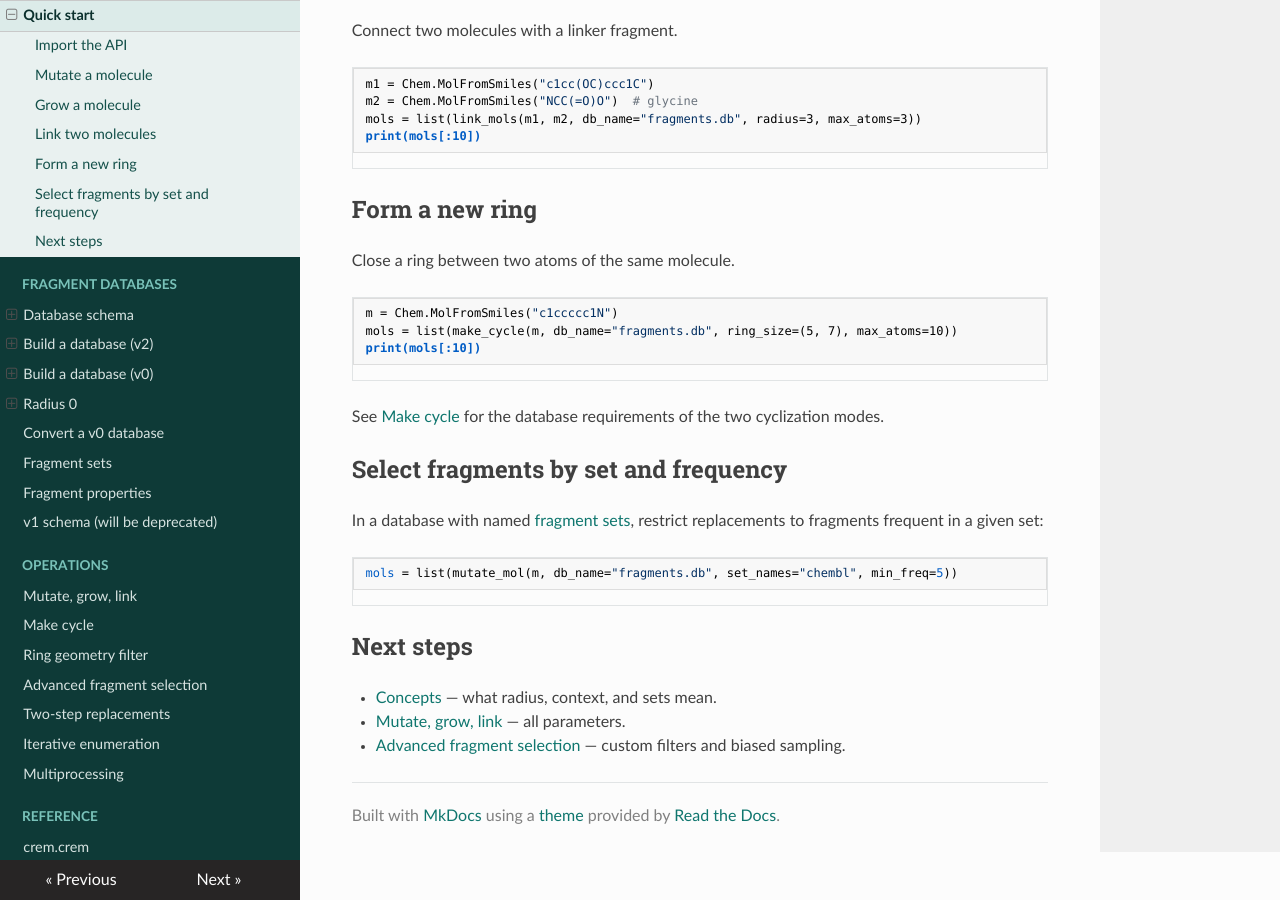
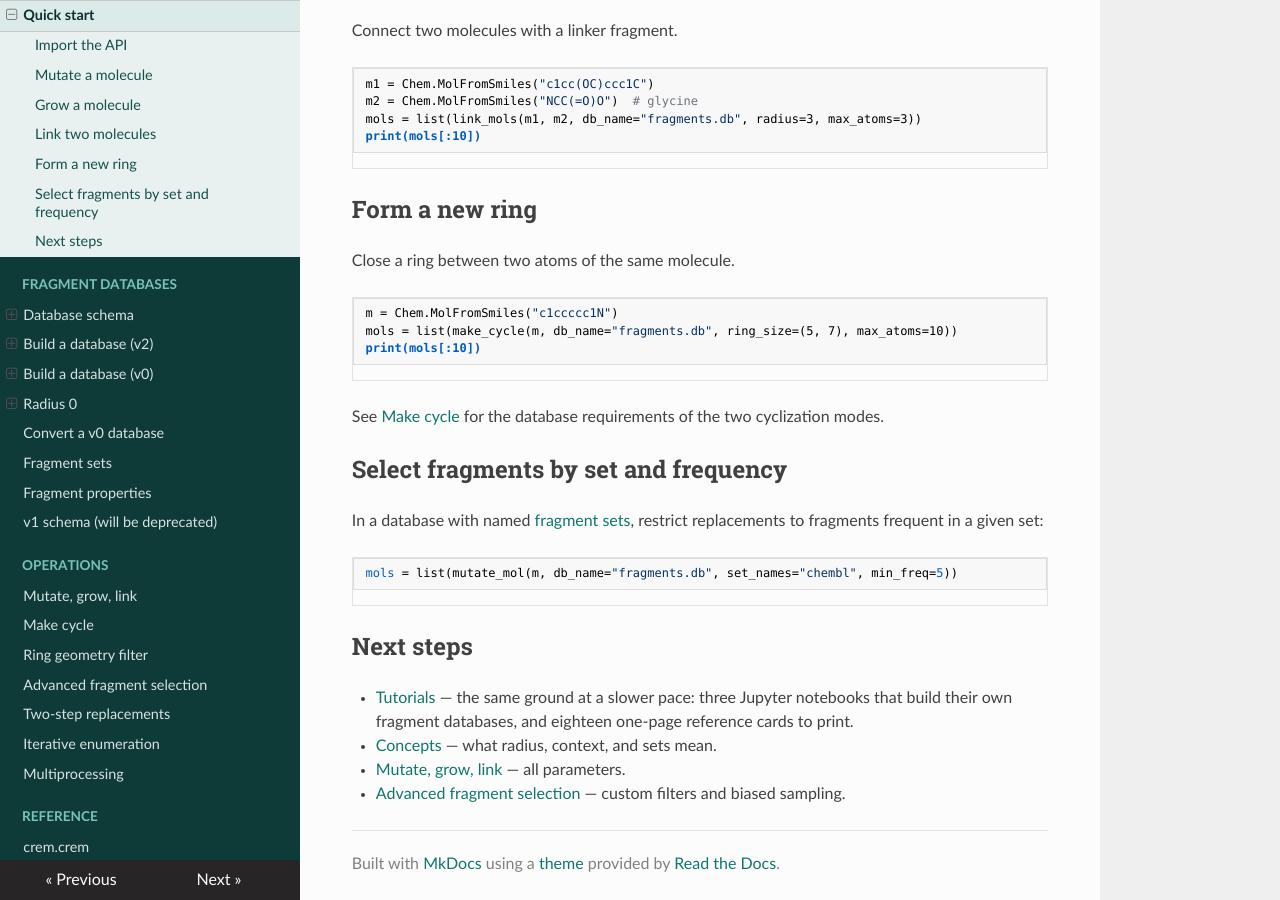
Before and after one commit to DrrDom/crem, an MkDocs documentation site: the page built from docs/getting-started/quickstart.md, in a window 1280 px wide and 900 px high, scrolled down 1036 px. Built offline with MkDocs 1.6.1, drawn with Linux system fonts in a browser that asks for light colours; nearby versions of some CDN libraries.

Commit message:
Remove example dir and add the link to tutorials

```diff
--- a/docs/getting-started/quickstart.md
+++ b/docs/getting-started/quickstart.md
@@ -76,6 +76,9 @@ mols = list(mutate_mol(m, db_name="fragments.db", set_names="chembl", min_freq=5
 
 ## Next steps
 
+- [Tutorials](https://github.com/DrrDom/crem-tutorials) — the same ground at a slower
+  pace: three Jupyter notebooks that build their own fragment databases, and eighteen
+  one-page reference cards to print.
 - [Concepts](../concepts.md) — what radius, context, and sets mean.
 - [Mutate, grow, link](../operations/mutate-grow-link.md) — all parameters.
 - [Advanced fragment selection](../operations/advanced-selection.md) — custom
```
Also changed, not shown: README.md (+4 -0 lines), docs/index.md (+2 -0 lines), 4 other files.
